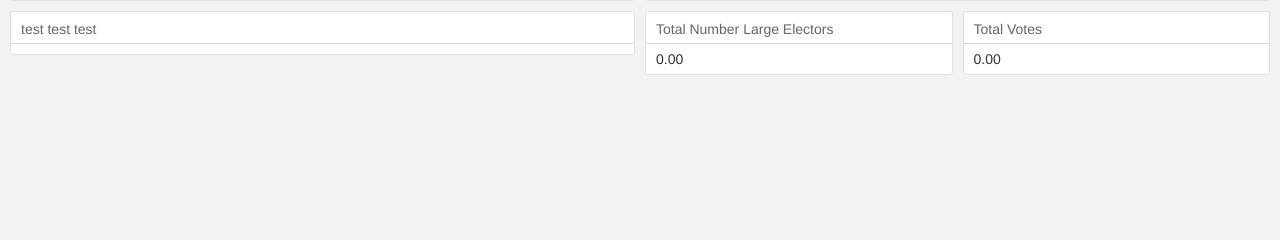
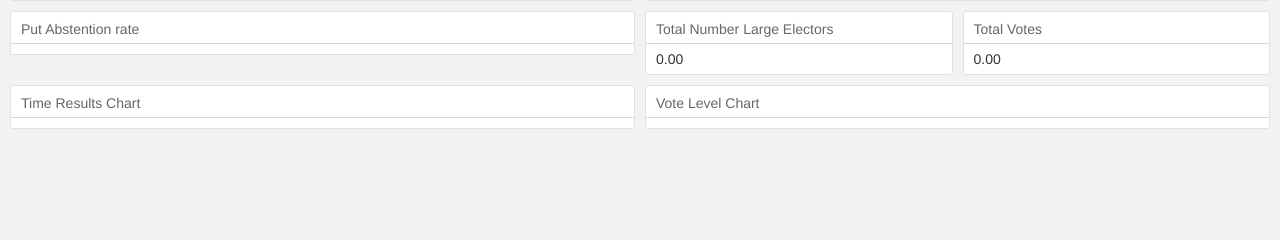
Before and after one commit to ANuttinck/us-elections-telecom, a Flask app: page / in a window 1280 px wide. Shown: the part 488-728 px from the top of the page. Run offline with Flask 2, Linux system fonts and the light colour scheme; data that the repository does not hold is empty; some libraries are stand-ins or nearby versions.

Commit message:
Update index.html

```diff
--- a/templates/index.html
+++ b/templates/index.html
@@ -74,21 +74,21 @@
 
 
       <!-- INSERT TIME (Third columns 1 or 2)-->
-      <!-- Metric 3 -->
+      <!-- Metric 1 -->
       <div class="col-sm-6">
         <div class="chart-wrapper">
           <div class="chart-title">
-            test test test
+            Put Abstention rate
           </div>
           <div class="chart-stage">
             <div id="NEED MODIFICATION"></div>
           </div>
         </div>
       </div>
-      <!-- Metric 3 -->
+      <!-- Metric 1 -->
 
 
-      <!-- Metric 1 -->
+      <!-- Metric 2 -->
       <div class="col-sm-3">
         <div class="chart-wrapper">
           <div class="chart-title">
@@ -99,9 +99,9 @@
           </div>
         </div>
       </div>
-      <!-- Metric 1 -->
+      <!-- Metric 2 -->
 
-      <!-- Metric 2 -->
+      <!-- Metric 3 -->
       <div class="col-sm-3">
         <div class="chart-wrapper">
           <div class="chart-title">
@@ -112,9 +112,34 @@
           </div>
         </div>
       </div>
-      <!-- Metric 2 -->
+      <!-- Metric 3 -->
 
 
+      <!-- TimeResultsChart -->
+      <div class="col-sm-6">
+        <div class="chart-wrapper">
+          <div class="chart-title">
+            Time Results Chart
+          </div>
+          <div class="chart-stage">
+            <div id="NEED MODIFICATION"></div>
+          </div>
+        </div>
+      </div>
+      <!-- TimeResultsChart -->
+
+      <!-- voteLevelChart -->
+      <div class="col-sm-6">
+        <div class="chart-wrapper">
+          <div class="chart-title">
+            Vote Level Chart
+          </div>
+          <div class="chart-stage">
+            <div id="NEED MODIFICATION"></div>
+          </div>
+        </div>
+      </div>
+      <!-- TimeResultsChart -->
 
   </div>
 
```
